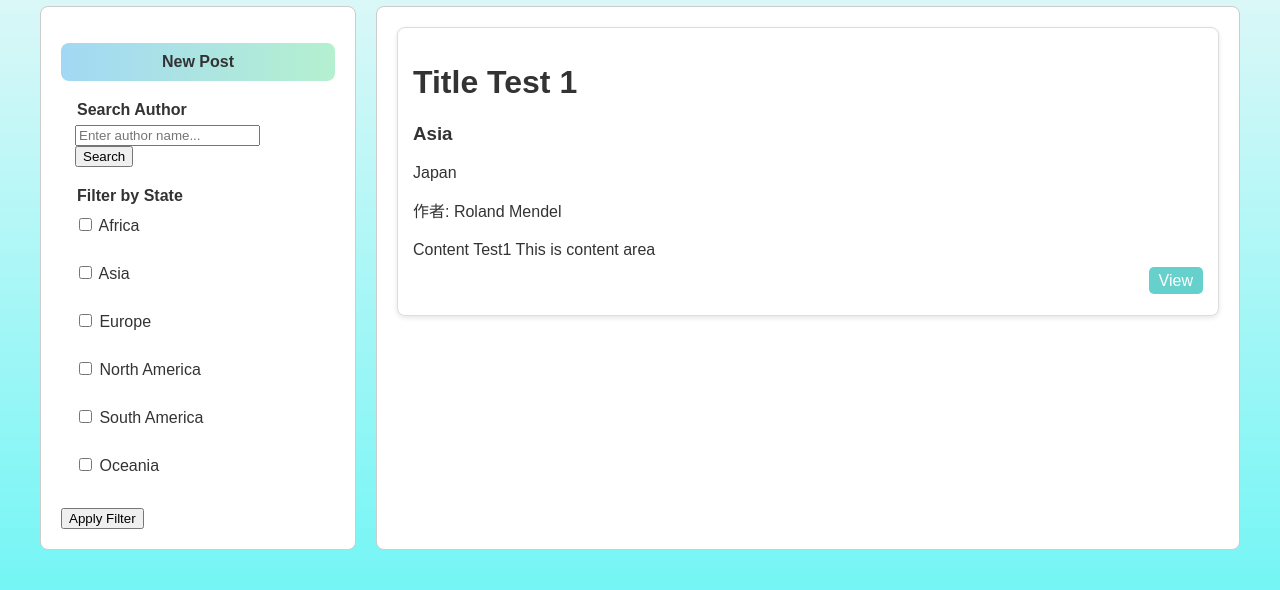
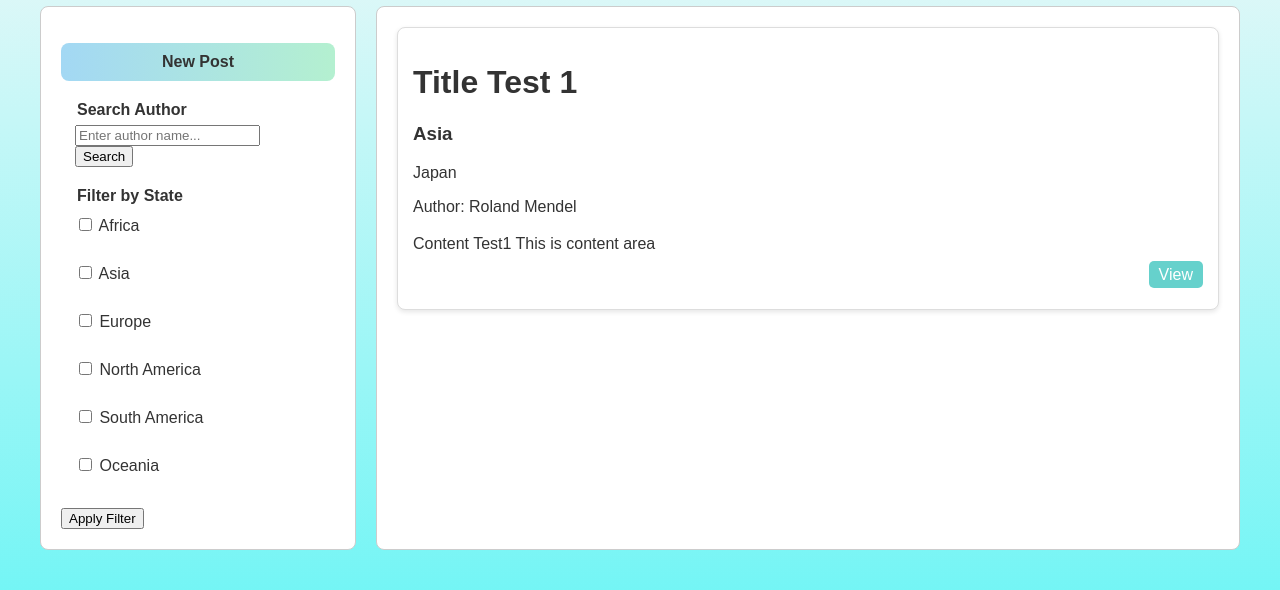
Before and after one commit to yenyih24/TravelBlog, a PHP site: page / in a window 1280 px wide. Shown: the part 131-721 px from the top of the page. Run offline with PHP 8.4, Linux system fonts and the light colour scheme; data comes from the database, SQL or seed files in the repository.

Commit message:
Correct name

```diff
--- a/pages/index.php
+++ b/pages/index.php
@@ -96,7 +96,7 @@ if (!empty($searchAuthor)) {
                             <h1><?php echo htmlspecialchars($post['title']); ?></h1>
                             <h3><?php echo htmlspecialchars($post['state']); ?></h3>
                             <p><?php echo htmlspecialchars($post['country']); ?></p>
-                            <p>作者: <?php echo htmlspecialchars($post['username']); ?></p>
+                            <p>Author: <?php echo htmlspecialchars($post['username']); ?></p>
 
                             <!-- 顯示圖片 -->
                             <?php if (!empty($post['image_path'])): ?>
```
